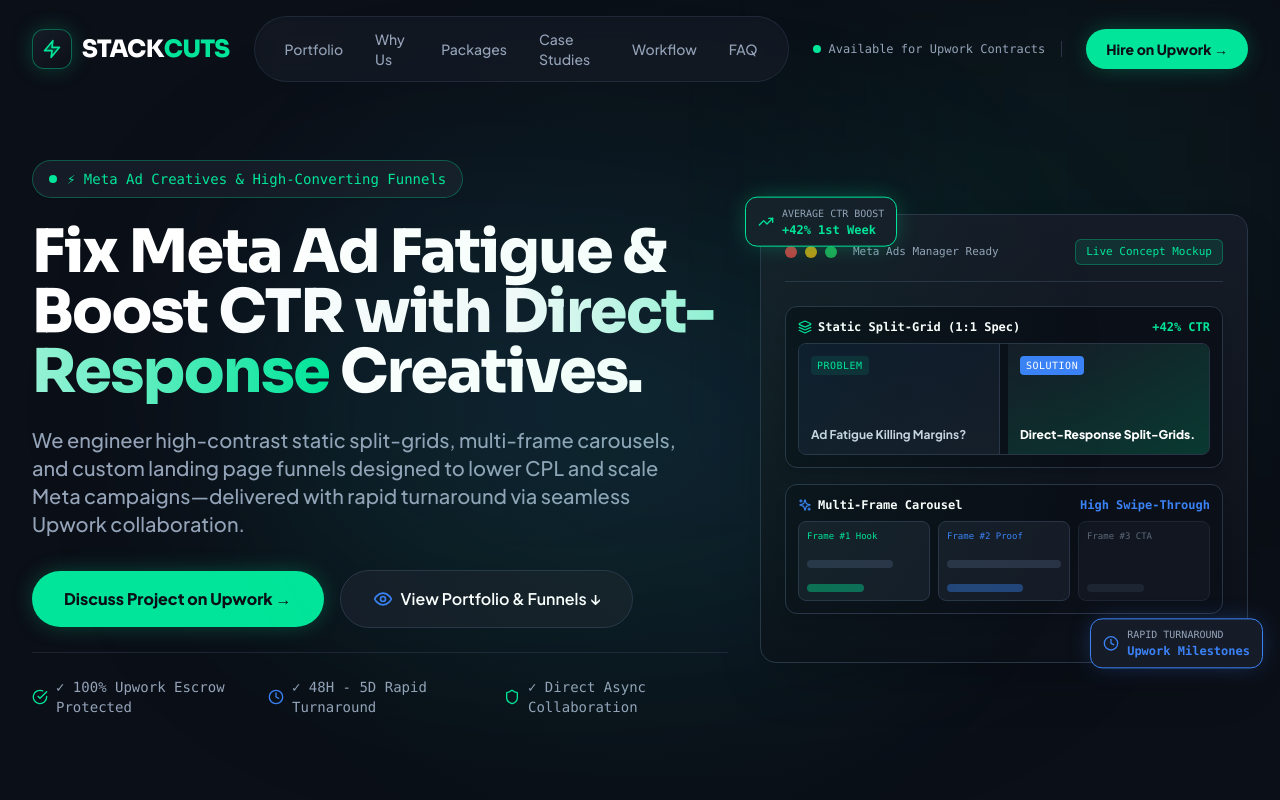
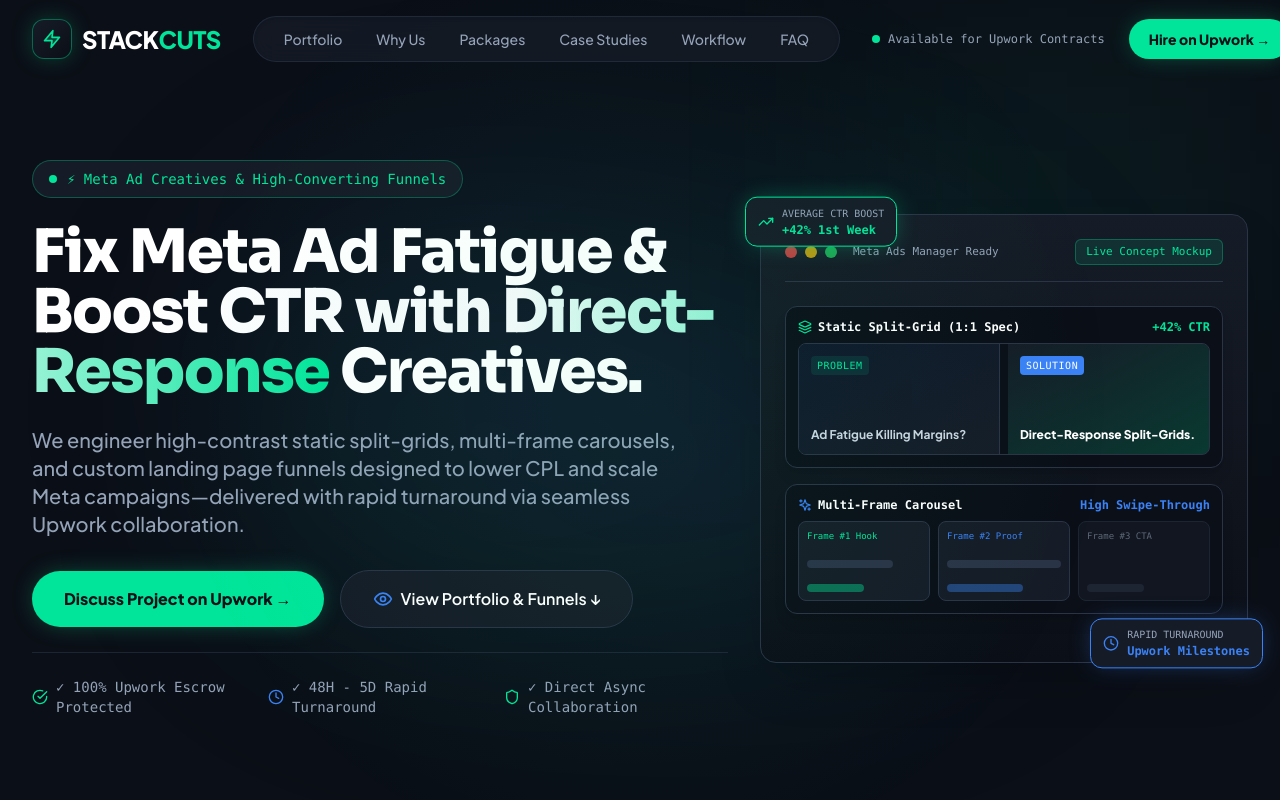
Before and after one commit to StackCuts/Agency, a React (Vite) app: page / in a window 1280 px wide. Shown: the top 800 px of the page. Built offline with nearby package versions, Linux system fonts and the light colour scheme.

Commit message:
Fix Navbar logo font to Inter, add whitespace-nowrap to prevent text wrapping on links, and refine overall header spacing

```diff
--- a/src/components/Navbar.jsx
+++ b/src/components/Navbar.jsx
@@ -26,28 +26,28 @@
     <header className={`fixed top-0 left-0 right-0 z-50 transition-all duration-300 ${
       scrolled
         ? 'bg-[#0B0F17]/90 backdrop-blur-md border-b border-[#2A3447]/60 py-3 shadow-xl'
-        : 'bg-transparent py-3 sm:py-4'
+        : 'bg-transparent py-4'
     }`}>
-      <div className="max-w-7xl mx-auto px-4 sm:px-8">
-        <div className="flex items-center justify-between gap-4 sm:gap-6">
+      <div className="max-w-7xl mx-auto px-4 sm:px-6 lg:px-8">
+        <div className="flex items-center justify-between gap-4 lg:gap-8">
 
-          {/* Logo */}
+          {/* Logo (Inter Font: font-sans font-black) */}
           <a href="#" className="flex items-center gap-2.5 group shrink-0">
             <div className="w-10 h-10 rounded-xl bg-gradient-to-br from-[#161C27] to-[#0B0F17] border border-[#00E599]/40 flex items-center justify-center shadow-mint-glow group-hover:border-[#00E599] transition-all">
               <Zap className="w-5 h-5 text-[#00E599] fill-[#00E599]/20 group-hover:scale-110 transition-transform" />
             </div>
-            <span className="font-display font-extrabold text-xl sm:text-2xl tracking-tight text-white flex items-center">
+            <span className="font-sans font-black text-xl sm:text-2xl tracking-tight text-white flex items-center">
               STACK<span className="text-[#00E599]">CUTS</span>
             </span>
           </a>
 
-          {/* Desktop Nav Links */}
-          <nav className="hidden md:flex items-center gap-1 bg-[#161C27]/70 backdrop-blur-md px-4 py-1.5 rounded-full border border-[#2A3447]/60 shadow-inner">
+          {/* Desktop Nav Links (Clean single line whitespace-nowrap) */}
+          <nav className="hidden md:flex items-center gap-1 lg:gap-1.5 bg-[#161C27]/80 backdrop-blur-md px-3 sm:px-4 py-1.5 rounded-full border border-[#2A3447]/60 shadow-inner">
             {navLinks.map((link) => (
               <a
                 key={link.name}
                 href={link.href}
-                className="px-3.5 py-1.5 text-xs lg:text-sm font-medium text-[#94A3B8] hover:text-white hover:bg-[#2A3447]/50 rounded-full transition-all"
+                className="px-3 lg:px-3.5 py-1.5 text-xs lg:text-sm font-medium text-[#94A3B8] hover:text-white hover:bg-[#2A3447]/60 rounded-full transition-all whitespace-nowrap"
               >
                 {link.name}
               </a>
@@ -55,14 +55,14 @@
           </nav>
 
           {/* Right Action CTA */}
-          <div className="hidden md:flex items-center gap-4 sm:gap-6 shrink-0">
-            <div className="hidden lg:flex items-center gap-2 text-xs text-[#94A3B8] font-mono border-r border-[#2A3447] pr-4">
+          <div className="hidden md:flex items-center gap-4 lg:gap-6 shrink-0">
+            <div className="hidden lg:flex items-center gap-2 text-xs text-[#94A3B8] font-mono whitespace-nowrap">
               <span className="w-2 h-2 rounded-full bg-[#00E599] animate-pulse"></span>
-              Available for Upwork Contracts
+              <span>Available for Upwork Contracts</span>
             </div>
             <button
               onClick={() => onOpenModal && onOpenModal('Hire on Upwork')}
-              className="btn-shimmer relative px-5 py-2.5 rounded-full bg-[#00E599] text-[#0B0F17] font-extrabold text-xs lg:text-sm hover:bg-[#00E599]/90 transition-all shadow-mint-glow hover:shadow-lg flex items-center gap-2 group shrink-0"
+              className="btn-shimmer relative px-5 py-2.5 rounded-full bg-[#00E599] text-[#0B0F17] font-extrabold text-xs lg:text-sm hover:bg-[#00E599]/90 transition-all shadow-mint-glow hover:shadow-lg flex items-center gap-2 group shrink-0 whitespace-nowrap"
             >
               <span>Hire on Upwork →</span>
             </button>
```
